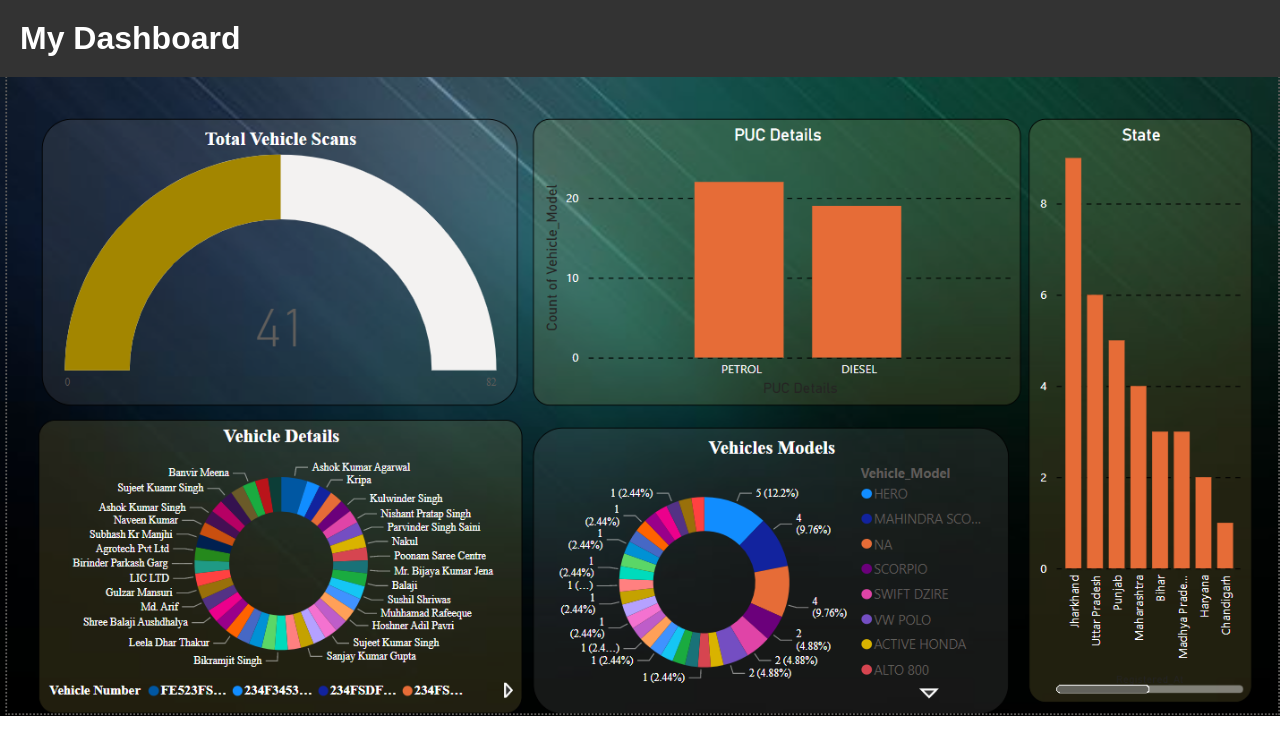
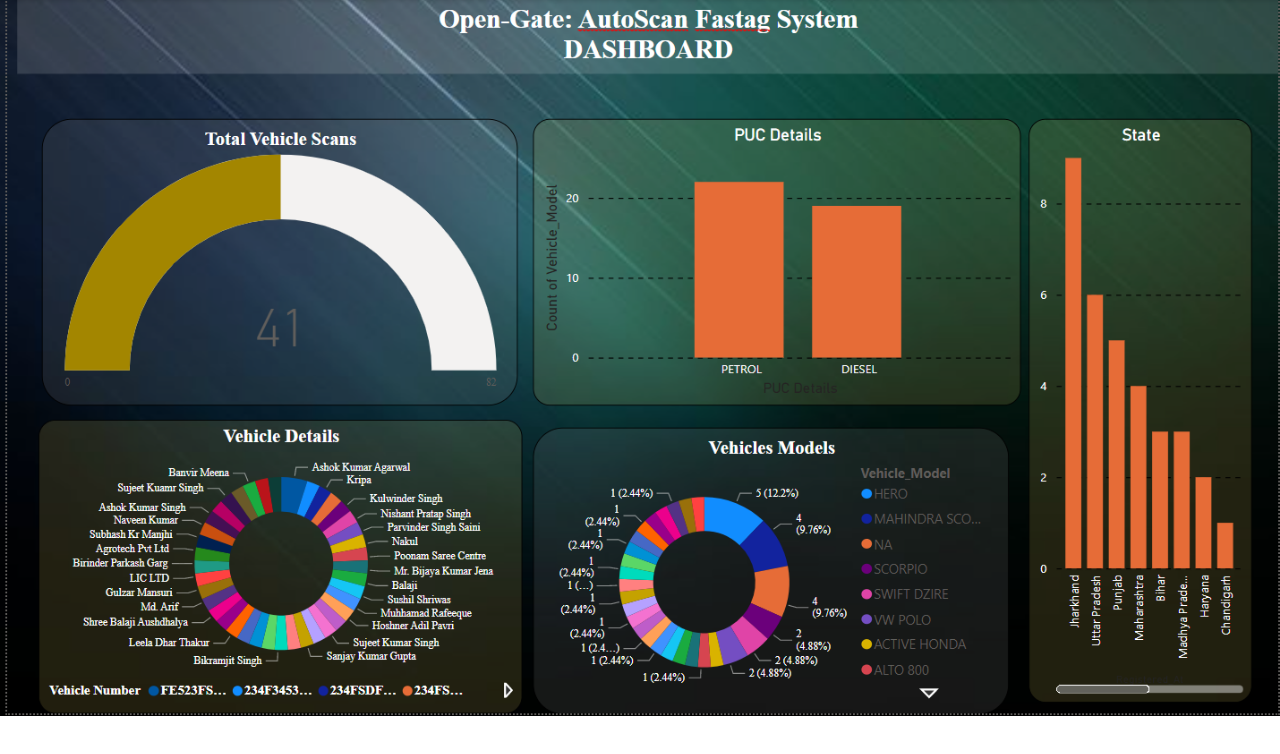
Before and after one commit to Aj-45-45/Capstone, a plain HTML site: page Dashboard.html in a window 1280 px wide. Drawn offline with Linux system fonts and the light colour scheme.

Commit message:
dashboard

```diff
--- a/Dashboard.html
+++ b/Dashboard.html
@@ -11,14 +11,7 @@
 			background-repeat: no-repeat;
 			background-size: cover;
 		}
-		header {
-			background-color: #333;
-			color: #fff;
-			padding: 20px;
-		}
-		h1 {
-			margin: 0;
-		}
+
 		nav {
 			background-color: #f1f1f1;
 			padding: 10px;
@@ -53,9 +46,6 @@
 	</style>
 </head>
 <body>
-	<header>
-		<h1>My Dashboard</h1>
-	</header>
 
 
 </body>
```
